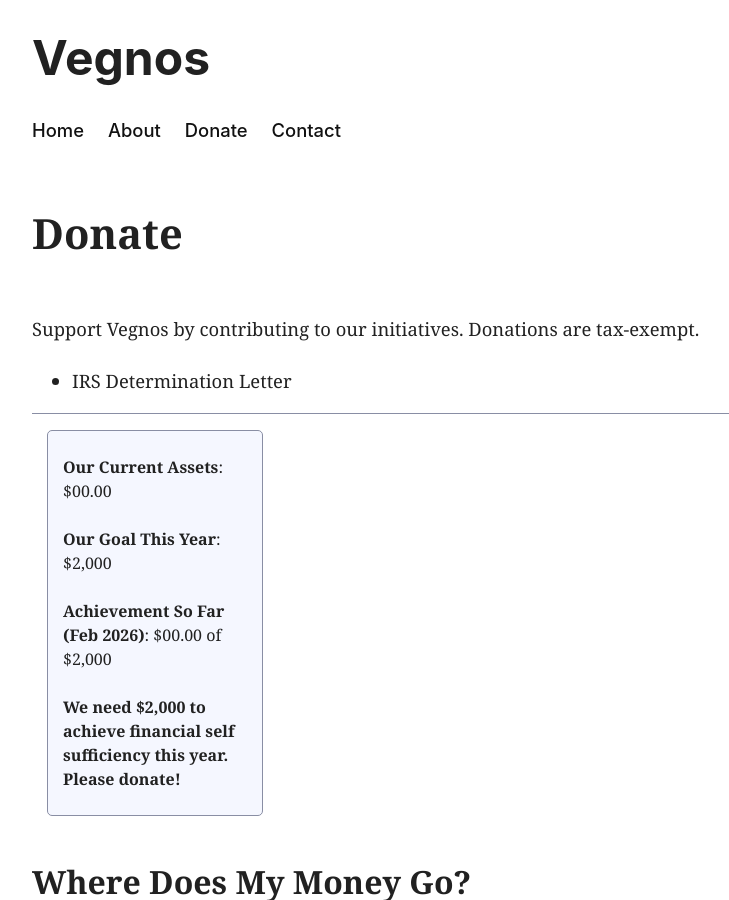
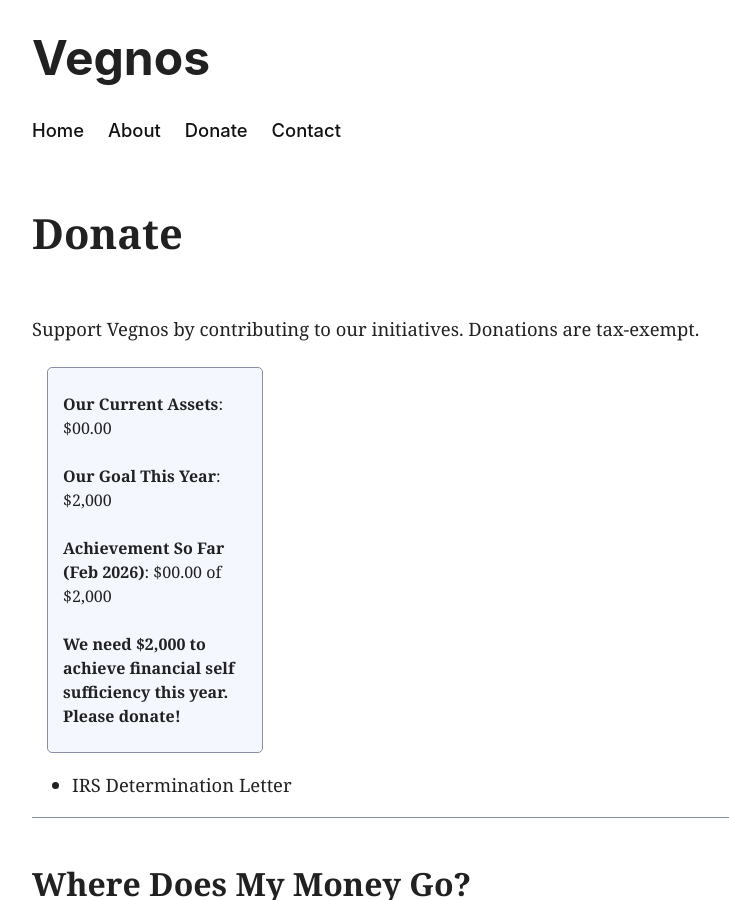
Before and after one commit to jklmnop10/vegnos, a Jekyll site: the page built from donate.md, in a window 1280 px wide and 900 px high. Shown: the whole window, without its empty margins (248-977 px from the left). Built offline with Jekyll 4.4.1, drawn with Linux system fonts in a browser that asks for light colours; part of the change alters nothing that is shown.

```diff
--- a/donate.md
+++ b/donate.md
@@ -4,10 +4,6 @@ layout: default
 ---
 
 Support Vegnos by contributing to our initiatives. Donations are tax-exempt.
-
-* IRS Determination Letter
-
----
 
 <aside>
 <p><b>Our Current Assets</b>: $00.00</p>
@@ -18,6 +14,10 @@ Support Vegnos by contributing to our initiatives. Donations are tax-exempt.
 
 <p><b>We need $2,000 to achieve financial self sufficiency this year. Please donate!</b></p>
 </aside>
+
+* IRS Determination Letter
+
+---
 
 ### Where Does My Money Go?
 
```
